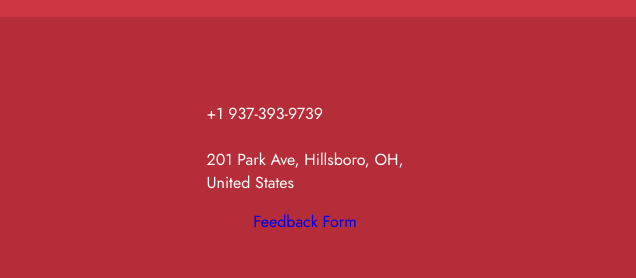
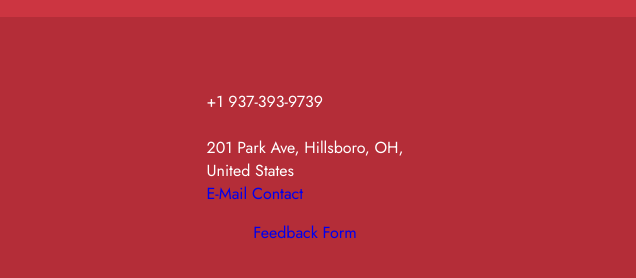
Before and after one commit to ElijahF-robotics/Church-Final, a website: page index.html in a window 1280 px wide. Shown: the part 2010-2288 px from the top of the page, 0-636 px from the left. Drawn offline with nearby package versions, Linux system fonts and the light colour scheme; a web font is replaced by a local one.

Commit message:
Update index.html

```diff
--- a/index.html
+++ b/index.html
@@ -95,7 +95,10 @@
         <p>+1 937-393-9739<br>
             <br>
             201 Park Ave, Hillsboro, OH, <br>
-            United States</p>
+            United States
+
+            <br>
+            <a href="mailto:john.worley0778@gmail.com">E-Mail Contact</a></p>
 
         <a href="feedback.html">Feedback Form</a>
     </div>
```
